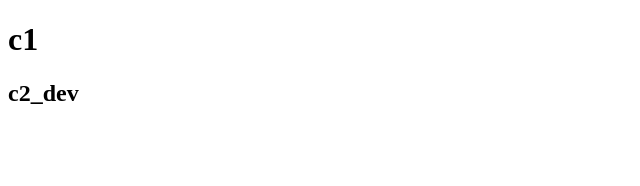
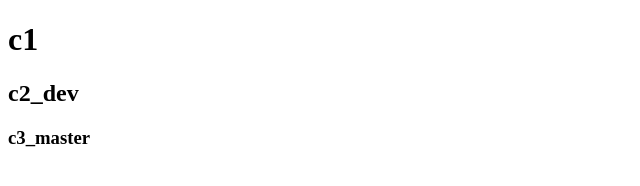
Before and after one commit to dave1010-eng/0918, a plain HTML site: page index.html in a window 1280 px wide. Shown: the full height of the page, 0-640 px from the left. Drawn offline with Linux system fonts and the light colour scheme.

Commit message:
c3_master

```diff
--- a/index.html
+++ b/index.html
@@ -8,5 +8,6 @@
 <body>
     <h1>c1</h1>
     <h2>c2_dev</h2>
+    <h3>c3_master</h3>
 </body>
 </html>
```
